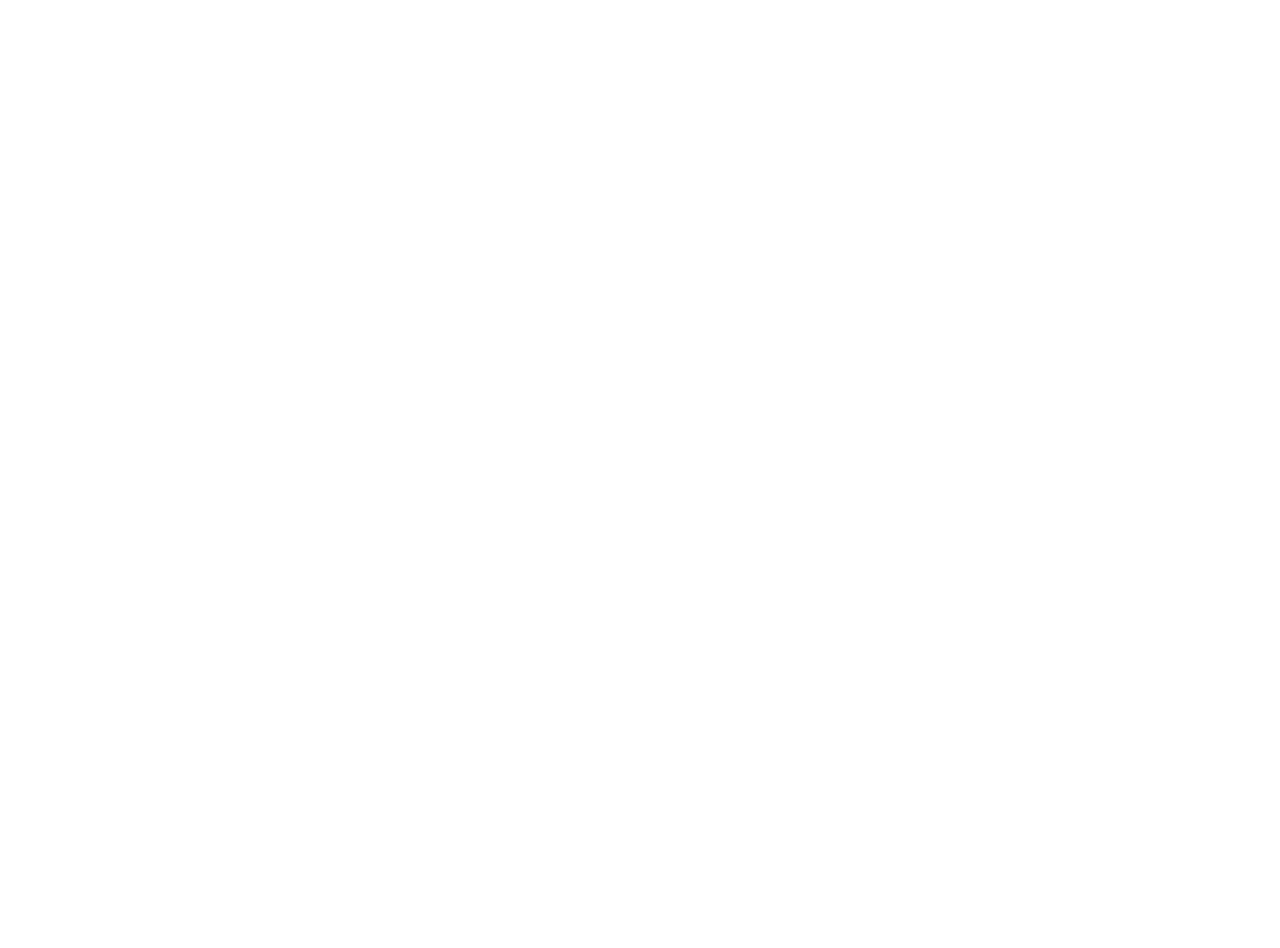
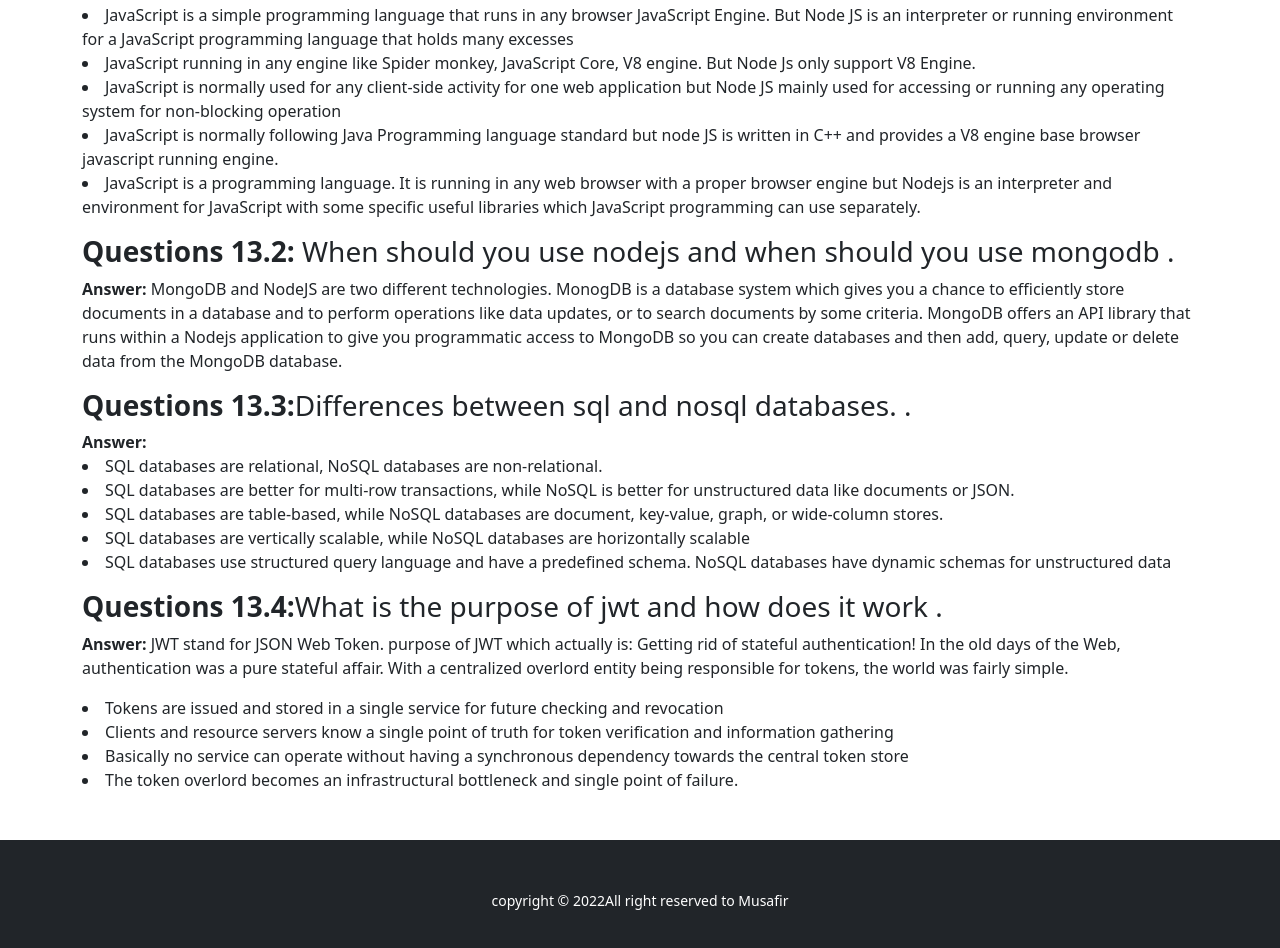
Before and after one commit to ShimulChandraDas/musafir-er-gudam-client, a React (Create React App) app: page /blogs in a window 1280 px wide. Shown: the part 320-1268 px from the top of the page. Before the commit the page ends 800 px from the top, so only its background shows below. Built offline with nearby package versions, Linux system fonts and the light colour scheme; no server answers.

Commit message:
blog updated

```diff
--- a/src/Components/Pages/Blogs/Blogs.js
+++ b/src/Components/Pages/Blogs/Blogs.js
@@ -2,8 +2,60 @@
 
 const Blogs = () => {
     return (
-        <div>
+        <div className='container'>
+            <h1 className='text-center mt-5 pt-5 pb-5 fw-bold fs-1 text-uppercase text-success'>My Blogs</h1>
 
+            <h3><strong>Questions 13.1:</strong>Difference between javascript and nodejs .</h3>
+            <p><strong>Answer: </strong>
+                <li>JavaScript is a simple programming language that runs in any browser
+                    JavaScript Engine. But Node JS is an interpreter or running environment for
+                    a JavaScript programming language that holds many excesses</li>
+                <li>JavaScript running in any engine like Spider monkey, JavaScript Core, V8
+                    engine. But Node Js only support V8 Engine. </li>
+                <li>JavaScript is normally used for any client-side activity for one web
+                    application but Node JS mainly used for accessing or running any operating
+                    system for non-blocking operation</li>
+                <li>JavaScript is normally following Java Programming language standard but
+                    node JS is written in C++ and provides a V8 engine base browser javascript
+                    running engine.</li>
+                <li>JavaScript is a programming language. It is running in any web browser with
+                    a proper browser engine but Nodejs is an interpreter and environment for
+                    JavaScript with some specific useful libraries which JavaScript programming
+                    can use separately.
+                </li>
+            </p>
+            <h3><strong>Questions 13.2:</strong> When should you use nodejs and when should you use mongodb .</h3>
+            <p><strong>Answer: </strong>MongoDB and NodeJS are two different technologies. MonogDB is a
+                database system which gives you a chance to efficiently store documents in
+                a database and to perform operations like data updates, or to search
+                documents by some criteria.
+                MongoDB offers an API library that runs within a Nodejs application to give
+                you programmatic access to MongoDB so you can create databases and then
+                add, query, update or delete data from the MongoDB database. </p>
+            <h3><strong>Questions 13.3:</strong>Differences between sql and nosql databases. .</h3>
+            <p><strong>Answer: </strong>
+                <li>SQL databases are relational, NoSQL databases are non-relational.</li>
+                <li>SQL databases are better for multi-row transactions, while NoSQL is
+                    better for unstructured data like documents or JSON.</li>
+                <li>SQL databases are table-based, while NoSQL databases are
+                    document, key-value, graph, or wide-column stores.</li>
+                <li>SQL databases are vertically scalable, while NoSQL databases are
+                    horizontally scalable</li>
+                <li>SQL databases use structured query language and have a predefined
+                    schema. NoSQL databases have dynamic schemas for unstructured
+                    data</li>
+            </p>
+            <h3><strong>Questions 13.4:</strong>What is the purpose of jwt and how does it work .</h3>
+            <p><strong>Answer: </strong> JWT stand for JSON Web Token. purpose of JWT which actually is: Getting
+                rid of stateful authentication! In the old days of the Web, authentication was
+                a pure stateful affair. With a centralized overlord entity being responsible for
+                tokens, the world was fairly simple. </p>
+            <li>Tokens are issued and stored in a single service for future checking and revocation</li>
+            <li>Clients and resource servers know a single point of truth for token verification and
+                information gathering</li>
+            <li>Basically no service can operate without having a synchronous dependency towards
+                the central token store</li>
+            <li>The token overlord becomes an infrastructural bottleneck and single point of failure.</li>
         </div>
     );
 };
--- a/src/Components/Pages/ManageInventory/ManageInventory.js
+++ b/src/Components/Pages/ManageInventory/ManageInventory.js
@@ -27,14 +27,16 @@
     }
 
     const handleDelivered = id => {
+        console.log(id.quantity);
         const delivered = products?.quantity - 1;
+        console.log(products?.quantity);
         const url = `https://rocky-wildwood-46157.herokuapp.com/product/${id}`;
         fetch(url, {
             method: 'PUT',
             headers: {
                 "content-type": "application/json",
             },
-            body: JSON.stringify({ delivered }),
+            body: JSON.stringify(delivered),
         })
             .then((res) => res.json())
             .then((data) => console.log(data));
@@ -60,6 +62,7 @@
                                 products.map(product =>
                                     <tr key={product._id} >
                                         <td>{product.name}</td>
+
                                         <td>{product.price}</td>
                                         <td>{product.quantity}</td>
                                         <td>{product.supplier}</td>
```
